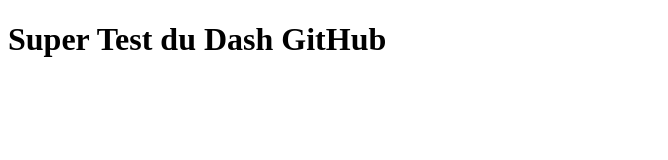
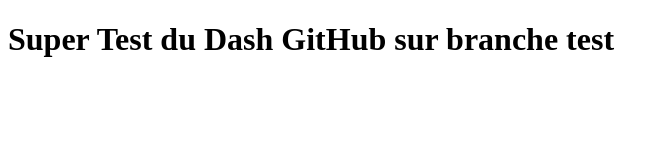
Before and after one commit to baptistev59/Test-gitHub-Dash, a plain HTML site: page index.html in a window 1280 px wide. Shown: the whole page, without its empty margins (0-668 px from the left). Drawn offline with Linux system fonts and the light colour scheme.

Commit message:
Test commit avec titre sur branche test

```diff
--- a/index.html
+++ b/index.html
@@ -6,6 +6,6 @@
     <title>Document</title>
 </head>
 <body>
-    <h1>Super Test du Dash GitHub</h1>
+    <h1>Super Test du Dash GitHub sur branche test</h1>
 </body>
 </html>
```
